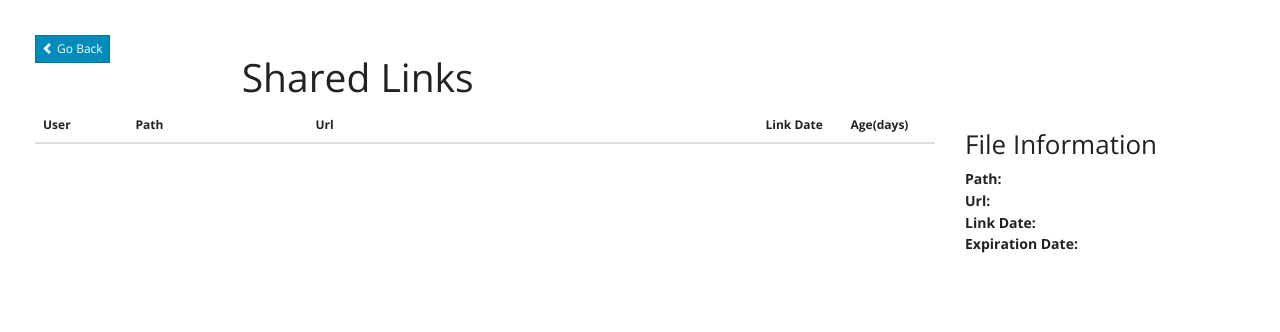
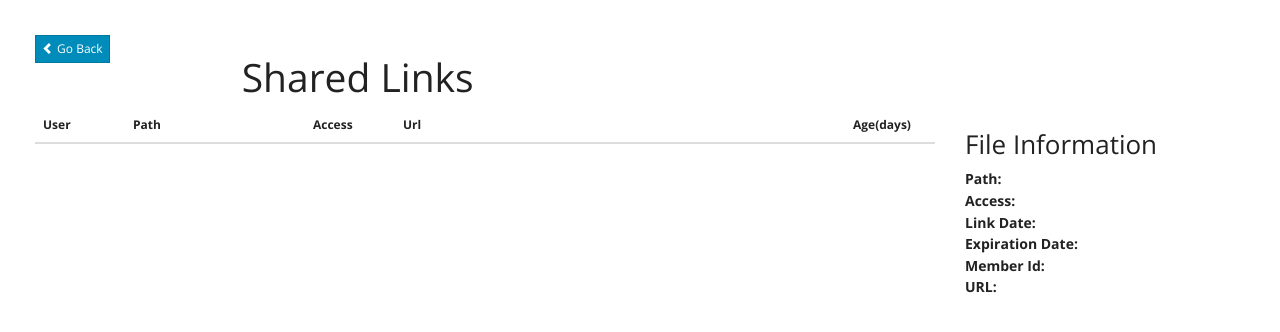
Before and after one commit to samuelili/dropbox-admin, a Python web app: template templates/links.html in a window 1280 px wide. Shown: the part 45-377 px from the top of the page. Run offline with Jinja, Linux system fonts and the light colour scheme; the template is opened without the code that fills it, so the values that code supplies are empty; some libraries are stand-ins or nearby versions.

Commit message:
Fixed the link table styles.

```diff
--- a/static/css/links.css
+++ b/static/css/links.css
@@ -43,10 +43,13 @@ body {
     font-weight: bold;
 }
 
+#information .user,
 #information .path,
+#information .access,
 #information .url,
 #information .linkDate,
-#information .expiration {
+#information .member_id,
+#information .age {
     font-weight: normal;
     font-size: 12px;
     word-break: break-all;
--- a/static/js/links.js
+++ b/static/js/links.js
@@ -23,8 +23,8 @@ $(function () {
     window.fileElement = '<tr class="file">' +
         '<th class="user">{user}</th>' +
         '<th class="path">{path}</th>' +
+        '<th class="access">{access}</th>' +
         '<th class="url"><a href="{url}" target="_blank">{url}</a></th>' +
-        '<th>{linkDate}</th>' +
         '<th>{age}</th>' +
         '</tr>';
     this.updateContents = function () {
@@ -35,8 +35,9 @@ $(function () {
                 $files.html('');
                 members.forEach(function (member) {
                     console.log(member);
-                    member.shared.forEach(function (file) {
-                        var $fileElement = $(fileElement.format(obj.processFile(member.name, file))).data('file', obj.processFile(member.name, file));
+                    /** @namespace member.shared */
+                    member.shared.forEach(function (share) {
+                        var $fileElement = $(fileElement.format(obj.processFile(member, share))).data('file', obj.processFile(member, share));
                         $files.append($fileElement);
                     });
                 });
@@ -54,6 +55,7 @@ $(function () {
     var emptyInfo = {
         'user': '',
         'path': '',
+        'access': '',
         'url': '',
         'linkDate': '',
         'age': ''
@@ -72,11 +74,13 @@ $(function () {
     };
 
     // requires path, url, link date, expiration
-    this.processFile = function (user, file) {
+    this.processFile = function (member, file) {
         var data = {};
 
-        data.user = user;
+        data.user = member.name;
+        data.member_id = member.team_id;
         data.path = file.path;
+        data.access = file.access_type;
         data.url = file.preview_url;
         data.linkDate = file.time_invited;
         data.age = file.days_old + ' days';
@@ -89,7 +93,9 @@ $(function () {
         console.log('updated with', info);
 
         $('.user', $information).text(info.user);
+        $('.member_id', $information).text(info.member_id);
         $('.path', $information).text(info.path);
+        $('.access', $information).text(info.access);
         $('.url', $information).attr('href', info.url);
         $('.url', $information).text(info.url);
         $('.linkDate', $information).text(info.linkDate);
--- a/templates/links.html
+++ b/templates/links.html
@@ -29,8 +29,8 @@
                     <tr>
                         <th class="user">User</th>
                         <th class="path">Path</th>
+                        <th class="access">Access</th>
                         <th class="url">Url</th>
-                        <th class="linkDate">Link Date</th>
                         <th class="age">Age(days)</th>
                     </tr>
                     </thead>
@@ -41,12 +41,16 @@
                 <h3>File Information</h3>
                 <p>Path:</p>
                 <p class="path"></p>
-                <p>Url:</p>
-                <a class="url" target="_blank"></a>
+                <p>Access:</p>
+                <p class="access"></p>
                 <p>Link Date:</p>
                 <p class="linkDate"></p>
                 <p>Expiration Date:</p>
                 <p class="age"></p>
+                <p>Member Id:</p>
+                <p class="member_id"></p>
+                <p>URL:</p>
+                <a class="url" target="_blank"></a>
             </div>
         </div>
     </div>
```
